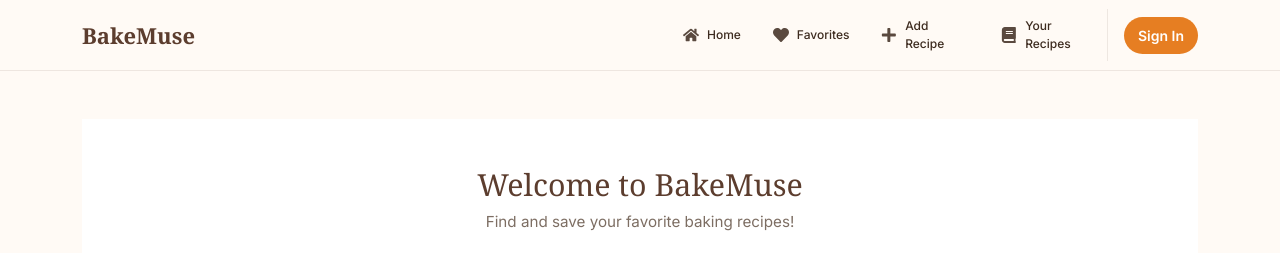
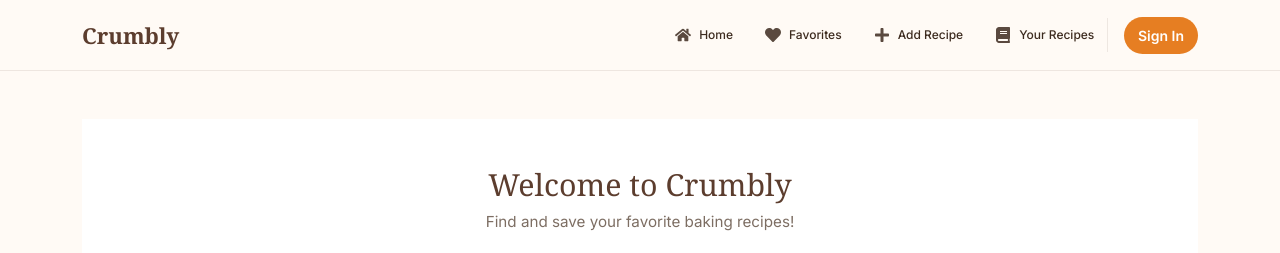
Before and after one commit to SimranLamba28/Crumbly, a Next.js app: page / in a window 1280 px wide. Shown: the top 253 px of the page. Built offline with nearby package versions, Linux system fonts and the light colour scheme; no server answers.

Commit message:
refactor: change site name

```diff
--- a/src/app/page.js
+++ b/src/app/page.js
@@ -48,7 +48,7 @@ export default function Home() {
     <div className="container-fluid py-4">
 
       <section className="hero-section text-center mx-auto">
-          <h1 className="hero-title">Welcome to BakeMuse</h1>
+          <h1 className="hero-title">Welcome to Crumbly</h1>
           <p className="hero-subtitle">Find and save your favorite baking recipes!</p>
 
           <form onSubmit={handleSearch} className="search-container d-flex justify-content-center">
--- a/src/components/Footer.jsx
+++ b/src/components/Footer.jsx
@@ -19,7 +19,7 @@ export default function Footer() {
           </a>
         </div>
         <div className="bm-footer-meta">
-          © {new Date().getFullYear()} BakeMuse &mdash; Made with <span className="bm-footer-heart">♥</span>
+          © {new Date().getFullYear()} Crumbly &mdash; Made with <span className="bm-footer-heart">♥</span>
         </div>
       </div>
     </footer>
--- a/src/components/Navbar/Navbar.jsx
+++ b/src/components/Navbar/Navbar.jsx
@@ -52,7 +52,7 @@ export default function Navbar() {
         {/* Logo */}
         <div className="bm-left flex-grow-1 text-center text-md-start">
           <Link href="/" onClick={closeAll} className="bm-logo text-decoration-none">
-            <span className="bm-logo-text">BakeMuse</span>
+            <span className="bm-logo-text">Crumbly</span>
           </Link>
         </div>
 
```
